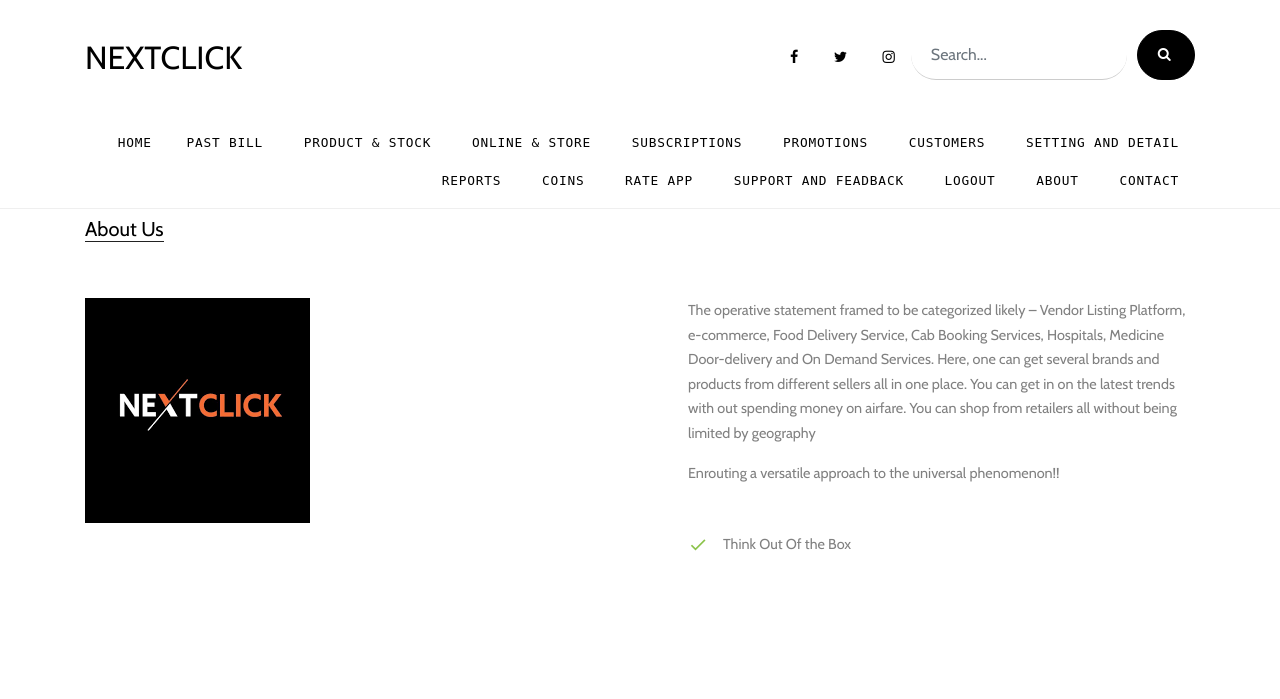
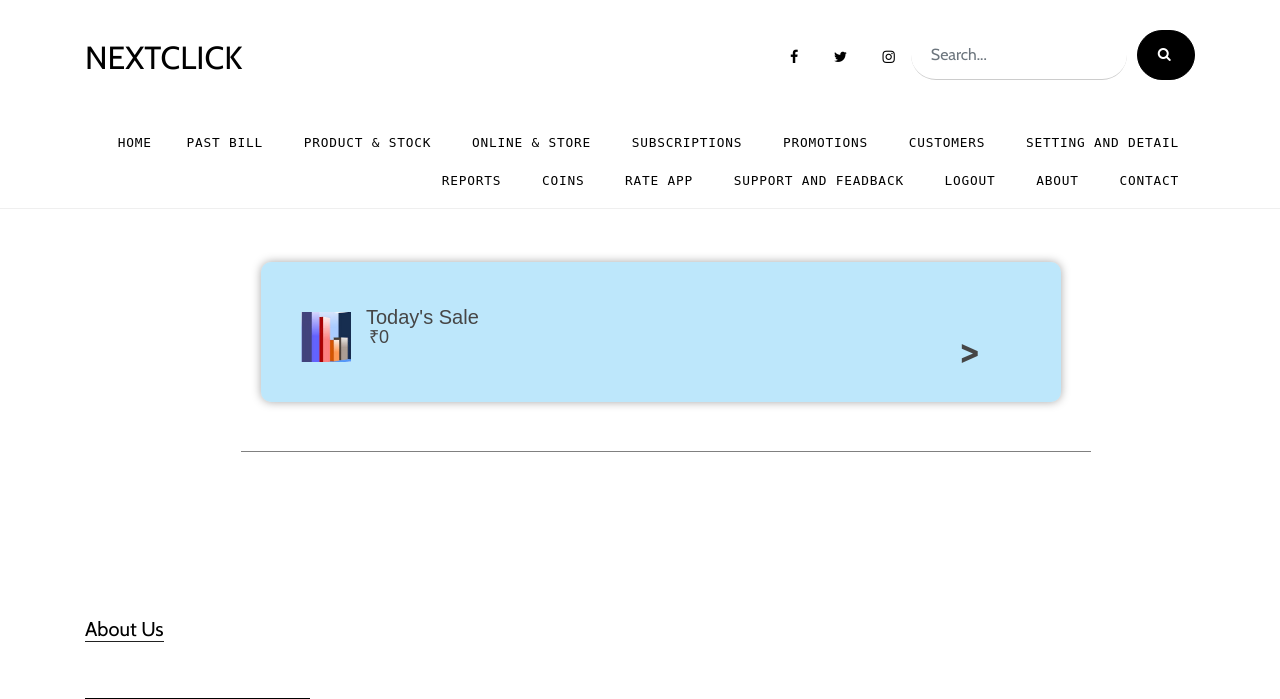
Before and after one commit to Ishwar786Ambare/codingunda, a Django app: page /about/ in a window 1280 px wide. Shown: the top 699 px of the page. Run offline with Django 3.2, Linux system fonts and the light colour scheme; some libraries are stand-ins or nearby versions; some web fonts are replaced.

Commit message:
my edition 6/29 adding html after lunch add on top

```diff
--- a/codingunda/templates/base.html
+++ b/codingunda/templates/base.html
@@ -106,6 +106,50 @@
             </div>
         </div>
     </div>
+
+
+
+
+
+
+
+
+
+        <section id="header">
+            <div class="headerone">
+                <span class="headericon">
+                    <img src="{% static './img/chart.jpg' %}"  class="headericon">
+                </span>
+                <span class="headertext">
+                    Today's Sale
+                </span>
+                <span class="headerprice">
+                    &#8377;
+                </span>
+                <span class="headerpriceone">
+                    0
+                </span>
+                <span class="headersymbol">
+                    >
+                </span>
+            </div><br><br>
+            <div class="headerline"></div>
+        </section>
+
+
+
+
+
+
+
+
+
+
+
+
+
+
+
 {% block body %}
 
 {% endblock body %}
@@ -123,10 +167,10 @@
 
 
 
-    <style>
+<style>
 
 
-        body{
+body{
     margin: 0px;
     padding: 0px;
 }
```
Also changed, not shown: codingunda/static/ISWAR_WebPage_Design_Task/firstpage.html (+7 -2 lines).
